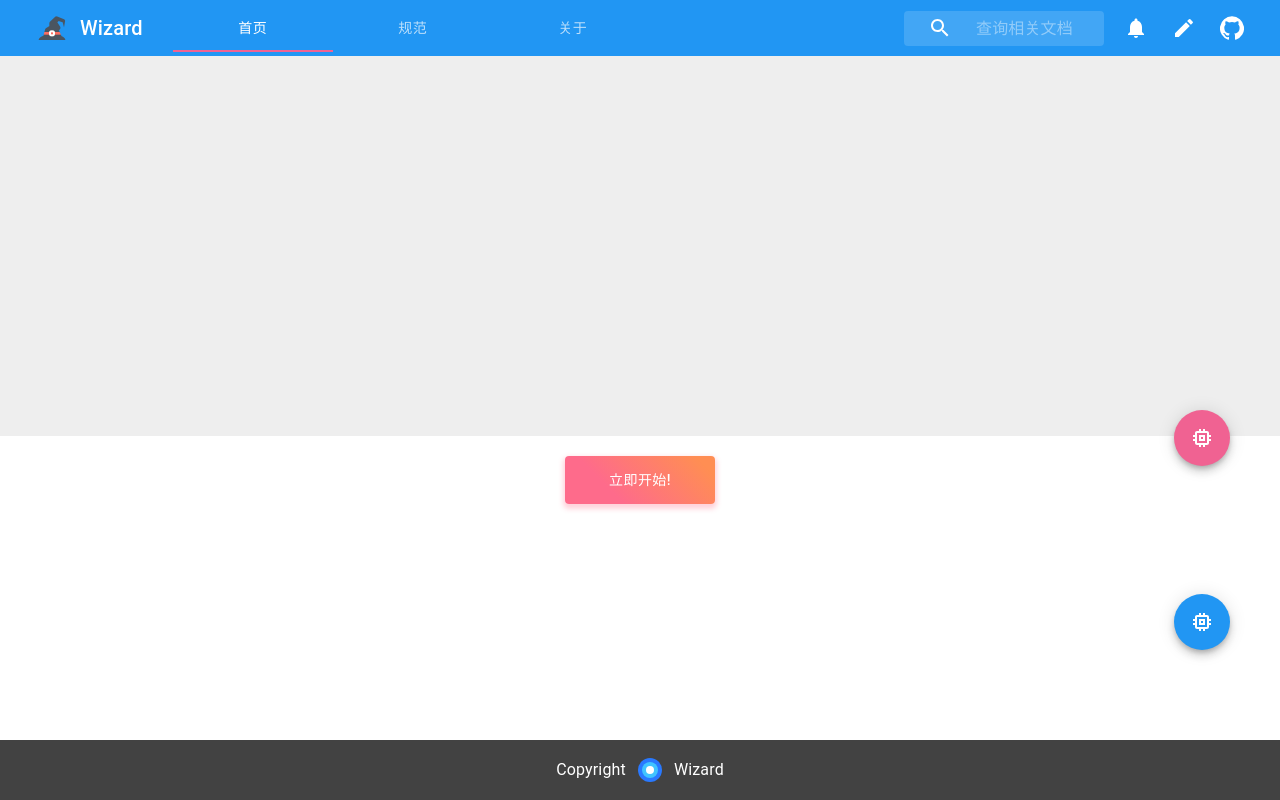
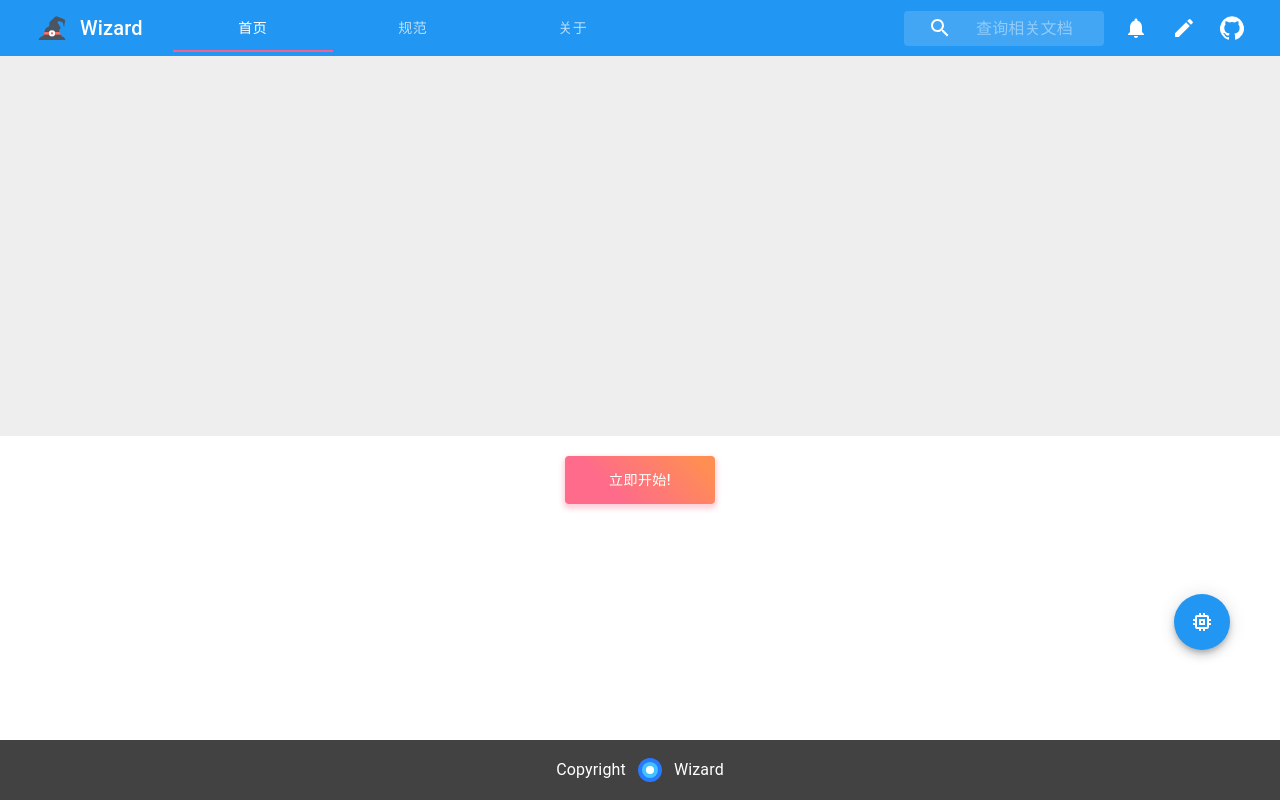
Before and after one commit to wizardoc/wizard, a React (Create React App) app in the folder client/: page /home in a window 1280 px wide. Built offline with nearby package versions, Linux system fonts and the light colour scheme; what react-ts-di would draw is missing.

Commit message:
[Feat] add speed dail instead of floating btn

```diff
--- a/client/src/app/components/floating-pop.tsx
+++ b/client/src/app/components/floating-pop.tsx
@@ -1,9 +1,12 @@
-import {Fab} from '@material-ui/core';
 import EditIcon from '@material-ui/icons/Edit';
+import GroupAddIcon from '@material-ui/icons/GroupAdd';
+import LocationCityIcon from '@material-ui/icons/LocationCity';
 import MemoryIcon from '@material-ui/icons/Memory';
+import MessageIcon from '@material-ui/icons/Message';
+import PersonIcon from '@material-ui/icons/Person';
 import SpeedDial from '@material-ui/lab/SpeedDial';
 import SpeedDialAction from '@material-ui/lab/SpeedDialAction';
-import {observable} from 'mobx';
+import {action, observable} from 'mobx';
 import {observer} from 'mobx-react';
 import React, {Component, ReactNode} from 'react';
 import styled from 'styled-components';
@@ -38,35 +41,45 @@ const IconWrapper = styled.div<MenuIconWrapperProps>`
   transform: ${props => (props.isRotate ? 'rotate(405deg)' : 'rotate(0deg)')};
 `;
 
+// const FunctionBar = styled(SpeedDial)`
+//   > .MuiButtonBase-root {
+//     background: ${props => props.theme.secondaryColor};
+//   }
+// ` as ComponentType<SpeedDialProps>;
+
 @observer
 export class FloatingPop extends Component {
   private actions: FloatActions[] = [
-    {name: 'write', icon: <EditIcon />},
-    {name: 'profile', icon: <EditIcon />},
+    {name: '新规范', icon: <EditIcon />},
+    {name: '个人信息', icon: <PersonIcon />},
+    {name: '邀请新的组织成员', icon: <GroupAddIcon />},
+    {name: '消息', icon: <MessageIcon />},
+    {name: '创建新组织', icon: <LocationCityIcon />},
   ];
 
   @observable
   private isOpenMenu = false;
 
-  handleFloatingPopClick(): void {
+  @action
+  menuToggle(): void {
     this.isOpenMenu = !this.isOpenMenu;
   }
 
   render(): ReactNode {
     return (
       <Wrapper>
-        <Fab
-          color="secondary"
-          aria-label="Add"
-          onMouseOver={() => this.handleFloatingPopClick()}
-        >
-          <IconWrapper isRotate={this.isOpenMenu}>
-            <MemoryIcon />
-          </IconWrapper>
-        </Fab>
         <SpeedDial
+          ButtonProps={{
+            color: 'secondary',
+          }}
           ariaLabel="抽屉"
-          icon={<MemoryIcon />}
+          icon={
+            <IconWrapper isRotate={this.isOpenMenu}>
+              <MemoryIcon />
+            </IconWrapper>
+          }
+          onMouseEnter={() => this.menuToggle()}
+          onMouseLeave={() => this.menuToggle()}
           open={this.isOpenMenu}
         >
           {this.actions.map(({name, icon, tooltipTitle}) => (
```
